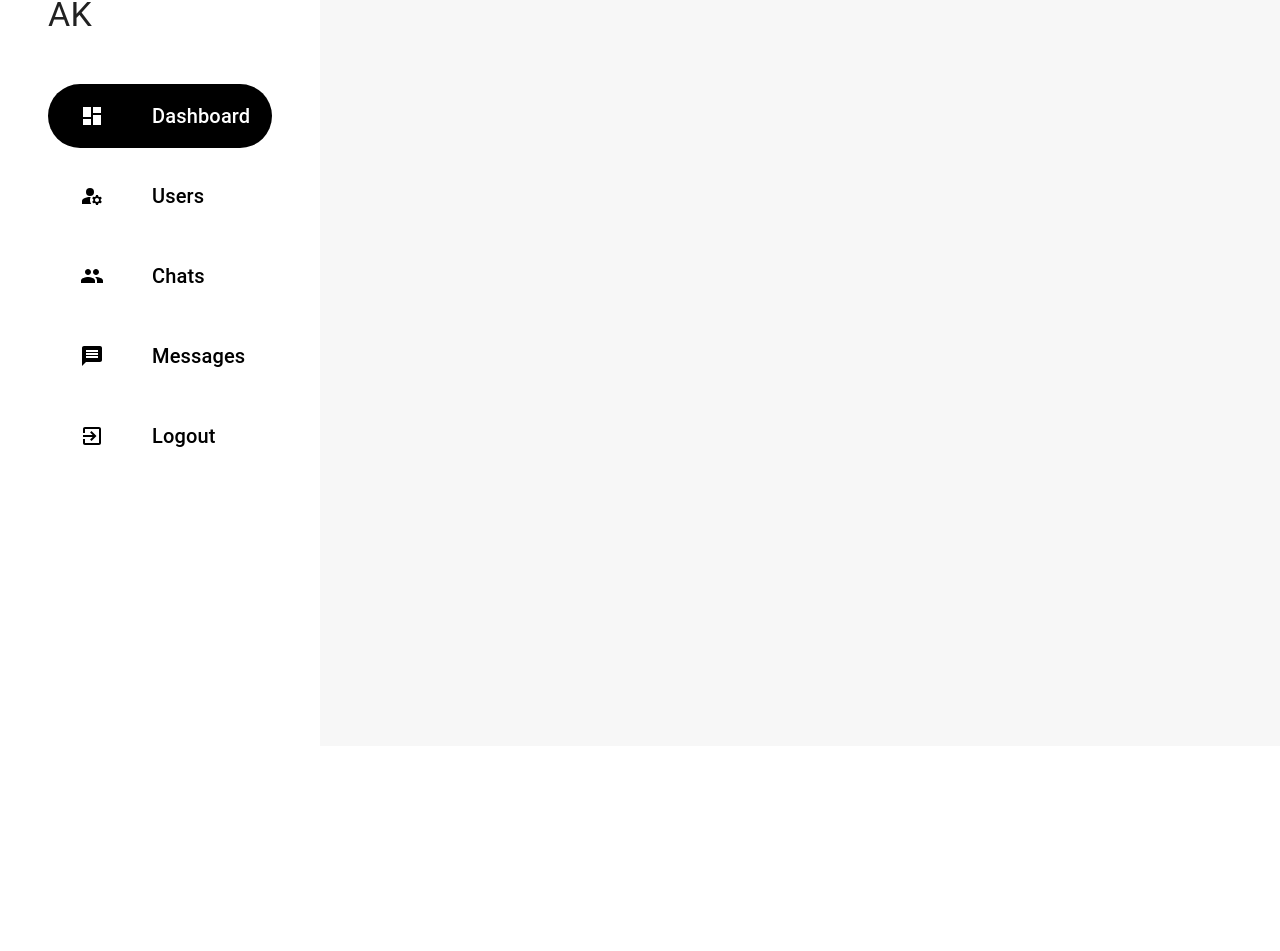
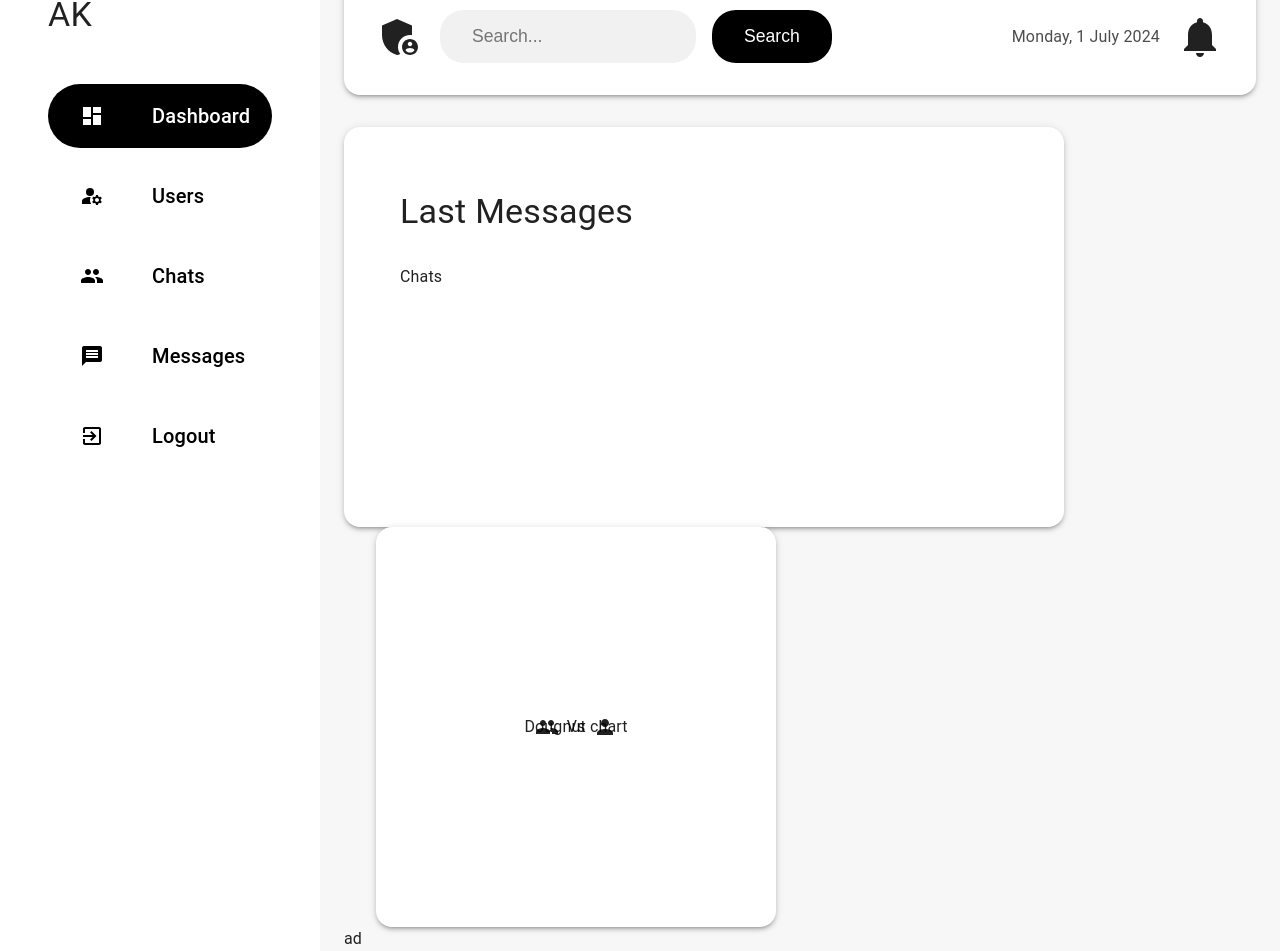
Before and after one commit to KeyurBhut07/chat-front, a React (Vite) app: page /admin/dashboard in a window 1280 px wide. Shown: the part 54-1005 px from the top of the page. Before the commit the page ends 800 px from the top, so only its background shows below. Built offline with nearby package versions, Linux system fonts and the light colour scheme.

Commit message:
in progress dashboard

```diff
--- a/src/App.jsx
+++ b/src/App.jsx
@@ -1,16 +1,19 @@
-import React, { Suspense, lazy } from 'react';
-import { BrowserRouter, Routes, Route } from 'react-router-dom';
-import ProttectRoutes from './components/auth/ProttectRoutes';
-import { LayoutLoaders } from './components/layout/Loaders';
+import React, { Suspense, lazy } from 'react'
+import { BrowserRouter, Routes, Route } from 'react-router-dom'
+import ProttectRoutes from './components/auth/ProttectRoutes'
+import { LayoutLoaders } from './components/layout/Loaders'
 
-const Home = lazy(() => import('./pages/Home'));
-const Login = lazy(() => import('./pages/Login'));
-const Chat = lazy(() => import('./pages/Chat'));
-const Groups = lazy(() => import('./pages/Groups'));
-const AdminLogin = lazy(() => import('./pages/admin/AdminLogin'));
-const Dashboard = lazy(() => import('./pages/admin/Dashboard'));
+const Home = lazy(() => import('./pages/Home'))
+const Login = lazy(() => import('./pages/Login'))
+const Chat = lazy(() => import('./pages/Chat'))
+const Groups = lazy(() => import('./pages/Groups'))
+const AdminLogin = lazy(() => import('./pages/admin/AdminLogin'))
+const Dashboard = lazy(() => import('./pages/admin/Dashboard'))
+const ChatManagement = lazy(() => import('./pages/admin/ChatManagement'))
+const MessageManagement = lazy(() => import('./pages/admin/MessageManagement'))
+const UserManagement = lazy(() => import('./pages/admin/UserManagement'))
 
-let user = true;
+let user = true
 const App = () => {
   return (
     <BrowserRouter>
@@ -31,13 +34,16 @@ const App = () => {
           />
 
           <Route path="/admin" element={<AdminLogin />} />
-          <Route path="/admin/dashboard" element={<Dashboard/>}/>
+          <Route path="/admin/dashboard" element={<Dashboard />} />
+          <Route path="/admin/messages" element={<MessageManagement />} />
+          <Route path="/admin/user-managment" element={<UserManagement />} />
+          <Route path="/admin/group-management" element={<ChatManagement />} />
         </Routes>
       </Suspense>
 
     </BrowserRouter>
-  );
-  ƒ;
-};
+  )
+  ƒ
+}
 
-export default App;
+export default App
--- a/src/components/styles/StyledComponent.jsx
+++ b/src/components/styles/StyledComponent.jsx
@@ -1,35 +1,59 @@
-import { styled } from "@mui/material";
-import { Link as LinkCoponent } from "react-router-dom";
-import { grayColor } from "../constants/color";
+import { styled } from '@mui/material'
+import { Link as LinkCoponent } from 'react-router-dom'
+import { grayColor } from '../constants/color'
 
-export const VisuallyHiddenInput = styled("input")({
-  position: "absolute",
-  width: "1px",
-  height: "1px",
+export const VisuallyHiddenInput = styled('input')({
+  position: 'absolute',
+  width: '1px',
+  height: '1px',
   padding: 0,
   margin: -1,
-  overflow: "hidden",
-  clip: "rect(0, 0, 0, 0)",
-  whiteSpace: "nowrap",
+  overflow: 'hidden',
+  clip: 'rect(0, 0, 0, 0)',
+  whiteSpace: 'nowrap',
   border: 0,
-});
+})
 
 export const Link = styled(LinkCoponent)`
   text-decoration: none;
   color: black;
-  padding: "1rem";
+  padding: '1rem';
   &:hover {
     background-color: rgba(0, 0, 0, 0.1);
   }
-`;
+`
 
-export const InputBox = styled("input")({
-  width: "100%",
-  height: "100%",
-  border: "none",
-  outline: "0none",
-  padding: "0 3rem",
-  borderRadius: "1.5rem",
+export const InputBox = styled('input')({
+  width: '100%',
+  height: '100%',
+  border: 'none',
+  outline: '0none',
+  padding: '0 3rem',
+  borderRadius: '1.5rem',
   backgroundColor: `${grayColor}`,
-  fontSize: "1rem",
-});
+  fontSize: '1rem',
+})
+
+export const SearchField = styled('input')`
+  padding: 1rem 2rem;
+  width: 20vmax;
+  border: none;
+  outline: none;
+  border-radius: 1.5rem;
+  background-color: #f1f1f1;
+  font-size: 1.1rem;
+`
+
+export const CurveButton = styled('button')`
+  border-radius: 1.5rem;
+  padding: 1rem 2rem;
+  border: none;
+  outline: none;
+  cursor: pointer;
+  background-color: black;
+  color: white;
+  font-size: 1.1rem;
+  &:hover {
+    background-color: rgba(0, 0, 0, 0.8);
+  }
+`
--- /dev/null
+++ b/src/pages/admin/ChatManagement.jsx
@@ -0,0 +1,12 @@
+import React from 'react'
+import AdminLayout from '../../components/layout/AdminLayout'
+
+const ChatManagement = () => {
+  return (
+    <AdminLayout>
+      <div>ChatManagement</div>
+    </AdminLayout>
+  )
+}
+
+export default ChatManagement
--- a/src/pages/admin/Dashboard.jsx
+++ b/src/pages/admin/Dashboard.jsx
@@ -1,11 +1,117 @@
 import React from 'react'
 import AdminLayout from '../../components/layout/AdminLayout'
+import { Box, Container, Paper, Stack, Typography } from '@mui/material'
+import {
+  AdminPanelSettings,
+  Group,
+  Notifications,
+  Person,
+} from '@mui/icons-material'
+import moment from 'moment'
+import {
+  CurveButton,
+  SearchField,
+} from '../../components/styles/StyledComponent'
 
 const Dashboard = () => {
+  const Appbar = (
+    <Paper
+      elevation={3}
+      sx={{
+        padding: '2rem',
+        margin: '2rem 0',
+        borderRadius: '1rem',
+      }}
+    >
+      <Stack direction={'row'} alignItems={'center'} spacing={'1rem'}>
+        <AdminPanelSettings sx={{ fontSize: '3rem' }} />
+        <SearchField placeholder="Search..." />
+        <CurveButton>Search</CurveButton>
+        <Box flexGrow={1} />
+        <Typography
+          display={{
+            xs: 'none',
+            lg: 'block',
+          }}
+          color={'rgba(0,0,0,0.7)'}
+          textAlign={'center'}
+        >
+          {moment().format('dddd, D MMMM YYYY')}
+        </Typography>
+        <Notifications sx={{ fontSize: '3rem' }} />
+      </Stack>
+    </Paper>
+  )
+
+  // Widgets
+  const Widgets = (
+    <>
+      <Stack
+        direction={{
+          xs: 'column',
+          sm: 'row',
+        }}
+      >
+        ad
+      </Stack>
+    </>
+  )
   return (
     <>
       <AdminLayout>
-        <div>Dashboard</div>
+        <Container component={'main'}>
+          {Appbar}
+
+          {/* chart area */}
+          <Stack direction={'row'} spacing={'2rem'} flexWrap={'wrap'}>
+            <Paper
+              elevation={3}
+              sx={{
+                padding: '2rem 3.5rem',
+                borderRadius: '1rem',
+                width: '100%',
+                maxWidth: '45rem',
+                height: '25rem',
+              }}
+            >
+              <Typography variant="h4" margin={'2rem 0'}>
+                Last Messages
+              </Typography>
+              {'Chats'}
+            </Paper>
+            <Paper
+              elevation={3}
+              sx={{
+                padding: '1rem',
+                borderRadius: '1rem',
+                display: 'flex',
+                justifyContent: 'center',
+                alignItems: 'center',
+                width: { xs: '100%', sm: '50%' },
+                position: 'relative',
+                maxWidth: '25rem',
+                height: '25rem',
+              }}
+            >
+              {'Dougnut chart'}
+
+              <Stack
+                position={'absolute'}
+                direction={'row'}
+                justifyContent={'center'}
+                alignItems={'center'}
+                spacing={'0.5rem'}
+                width={'100%'}
+                height={'100%'}
+              >
+                <Group /> <Typography>Vs</Typography> <Person />
+              </Stack>
+            </Paper>
+          </Stack>
+
+          {/* Widgets */}
+          {Widgets}
+        </Container>
       </AdminLayout>
     </>
   )
--- /dev/null
+++ b/src/pages/admin/MessageManagement.jsx
@@ -0,0 +1,12 @@
+import React from 'react'
+import AdminLayout from '../../components/layout/AdminLayout'
+
+const MessageManagement = () => {
+  return (
+    <AdminLayout>
+      <div>MessageManagement</div>
+    </AdminLayout>
+  )
+}
+
+export default MessageManagement
--- /dev/null
+++ b/src/pages/admin/UserManagement.jsx
@@ -0,0 +1,12 @@
+import React from 'react'
+import AdminLayout from '../../components/layout/AdminLayout'
+
+const UserManagement = () => {
+  return (
+    <AdminLayout>
+      <div>UserManagement</div>
+    </AdminLayout>
+  )
+}
+
+export default UserManagement
```
